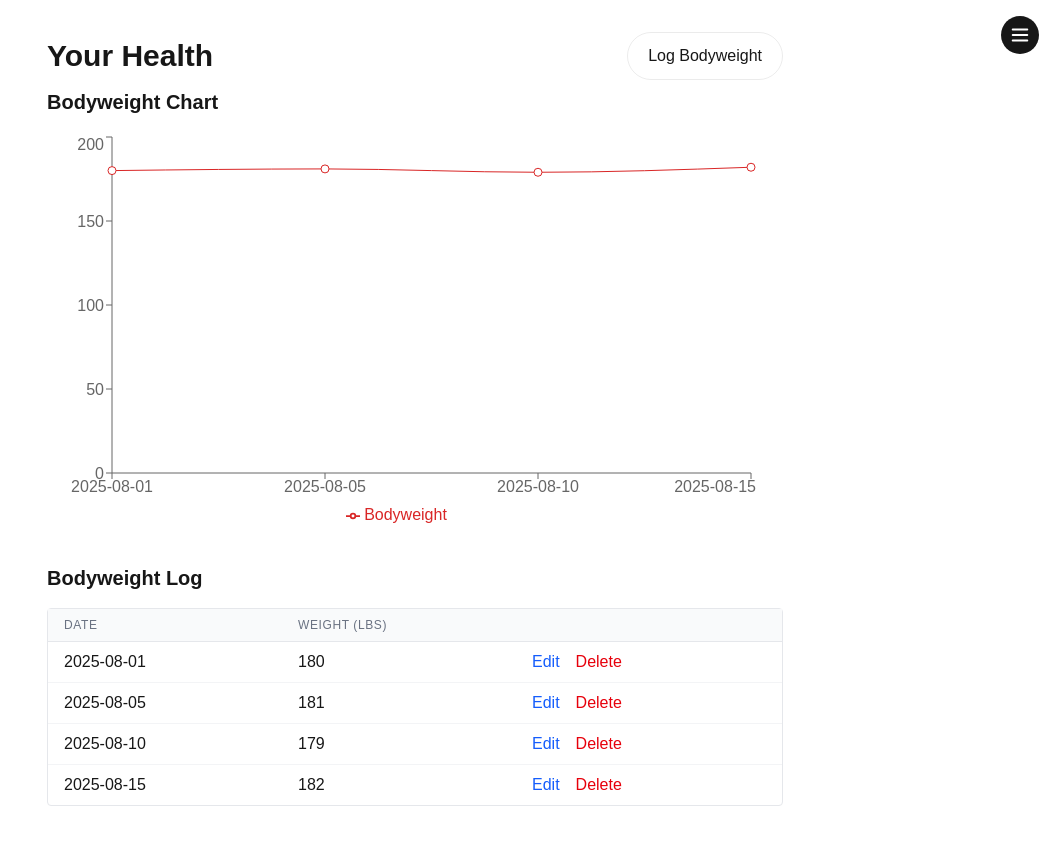
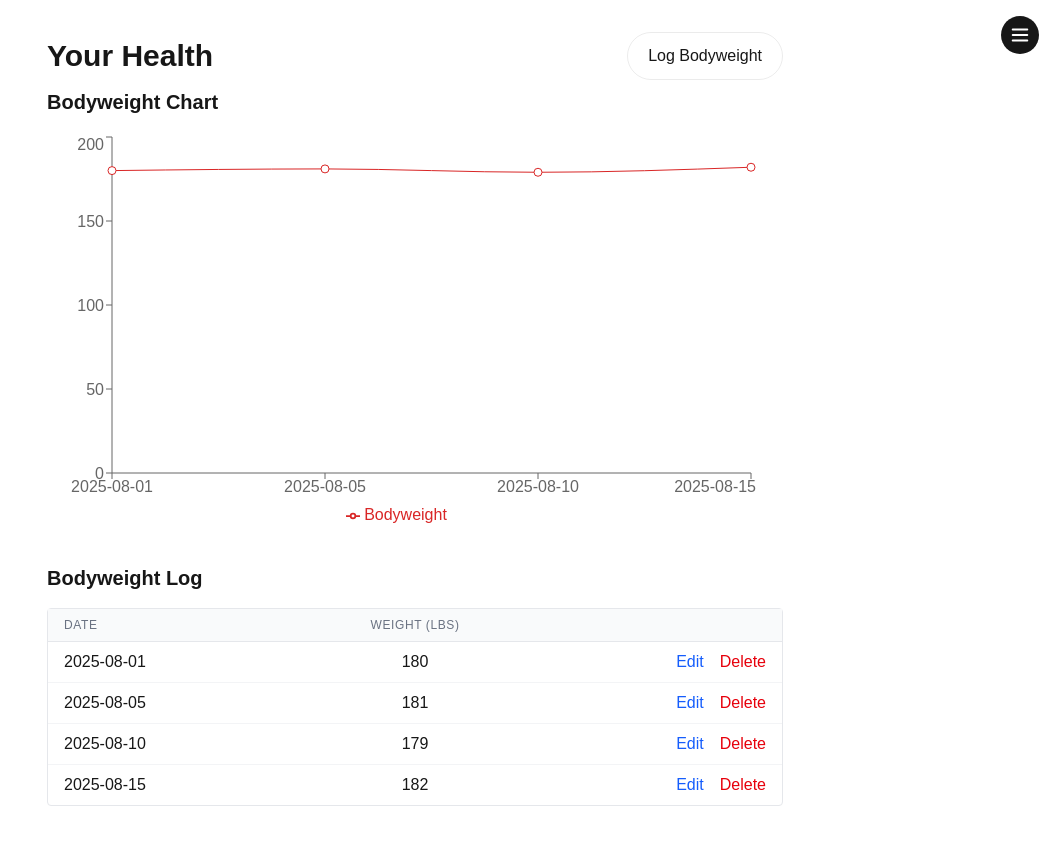
Before and after one commit to Mitchell-Conrad-20/workout-tracker, a Next.js app: page /health in a window 1280 px wide. Shown: the top 844 px of the page, without its empty margins (225-1280 px from the left). Built offline with nearby package versions, Linux system fonts and the light colour scheme.

Commit message:
update styling

```diff
--- a/app/health/page.tsx
+++ b/app/health/page.tsx
@@ -110,15 +110,15 @@ export default function Health() {
               {/* Header row */}
               <div className="flex px-4 py-2 bg-gray-50 dark:bg-neutral-800 border-b border-gray-200 dark:border-neutral-700 text-xs font-medium text-gray-500 dark:text-gray-300 uppercase tracking-wider">
                 <div className="w-1/3">Date</div>
-                <div className="w-1/3">Weight (lbs)</div>
+                <div className="w-1/3 flex justify-center text-center">Weight (lbs)</div>
                 <div className="w-1/3"></div>
               </div>
               {/* Data rows */}
               {chartData.map((entry) => (
                 <div key={entry.id} className="flex px-4 py-2 items-center border-b border-gray-100 dark:border-neutral-800 last:border-b-0">
                   <div className="w-1/3 whitespace-nowrap">{entry.date}</div>
-                  <div className="w-1/3 whitespace-nowrap">{entry.weight}</div>
-                  <div className="w-1/3 flex gap-4 items-center">
+                  <div className="w-1/3 whitespace-nowrap flex justify-center text-center">{entry.weight}</div>
+                  <div className="w-1/3 flex gap-4 items-center ml-auto justify-end">
                     <span
                       className="text-blue-600 hover:underline cursor-pointer"
                       onClick={() => handleEditOpen(entry)}
```
